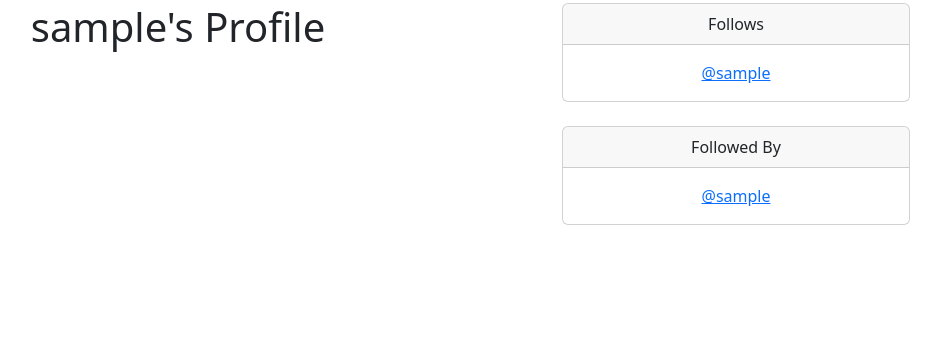
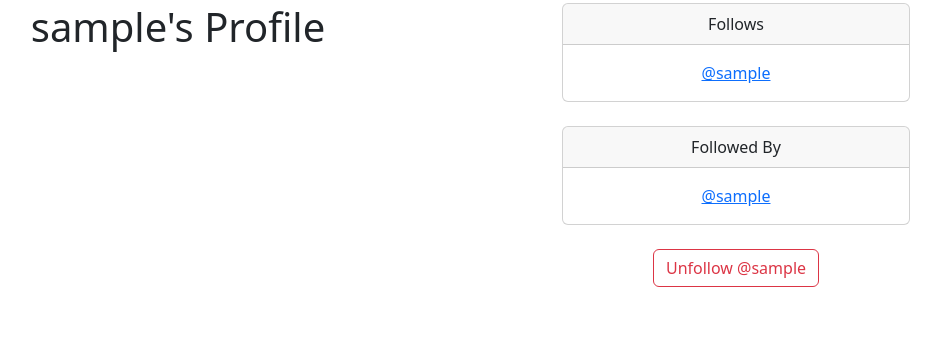
Before and after one commit to Konrad879/blog_app, a Django app: page /profile/1 in a window 1280 px wide. Shown: the part 101-457 px from the top of the page, without its empty margins (276-1217 px from the left). Run offline with Django 5.2, Linux system fonts and the light colour scheme; the visitor is signed in with stand-in values (Sample User, id 1); data comes from the database, SQL or seed files in the repository.

Commit message:
Added follow, unfollow buttons and requirements.txt file

```diff
--- a/blog/templates/profile.html
+++ b/blog/templates/profile.html
@@ -33,6 +33,22 @@
                           </p>
                         </div>
                       </div>
+                      <br/>
+
+                      <form method=POST>
+                        {% csrf_token %}
+                        {% if profile in user.profile.follows.all %}
+                          <button class="btn btn-outline-danger" name="follow" value="unfollow" type="submit">
+                             Unfollow @{{ profile.user.username|lower }}
+                          </button>
+                        {% else %}
+                          <button class="btn btn-outline-success" name="follow" value="follow" type="submit">
+                            Follow @{{ profile.user.username|lower }}
+                          </button>
+                        {% endif %}
+                      </form>
+                      <br/>
+
                 </div>
             </div>
         </div>
--- a/blog/views.py
+++ b/blog/views.py
@@ -19,6 +19,21 @@ def profile_list(request):
 def profile(request, pk):
     if request.user.is_authenticated:
         profile = Profile.objects.get(user_id=pk)
+
+        # Post Form Logic
+        if request.method=="POST":
+            # Get current user
+            current_user_profile = request.user.profile
+            # Get form data
+            action = request.POST['follow']
+            if action == "unfollow":
+                current_user_profile.follows.remove(profile)
+            elif action == "follow":
+                current_user_profile.follows.add(profile)
+            # Save the profile
+            current_user_profile.save()
+
+
         return render(request, "profile.html", {"profile":profile})
     else:
         messages.success(request, ("You must be logged in to view this page..."))
--- /dev/null
+++ b/requirements.txt
@@ -0,0 +1,5 @@
+asgiref==3.8.1
+Django==5.2
+psycopg2-binary==2.9.10
+sqlparse==0.5.3
+tzdata==2025.2
```
